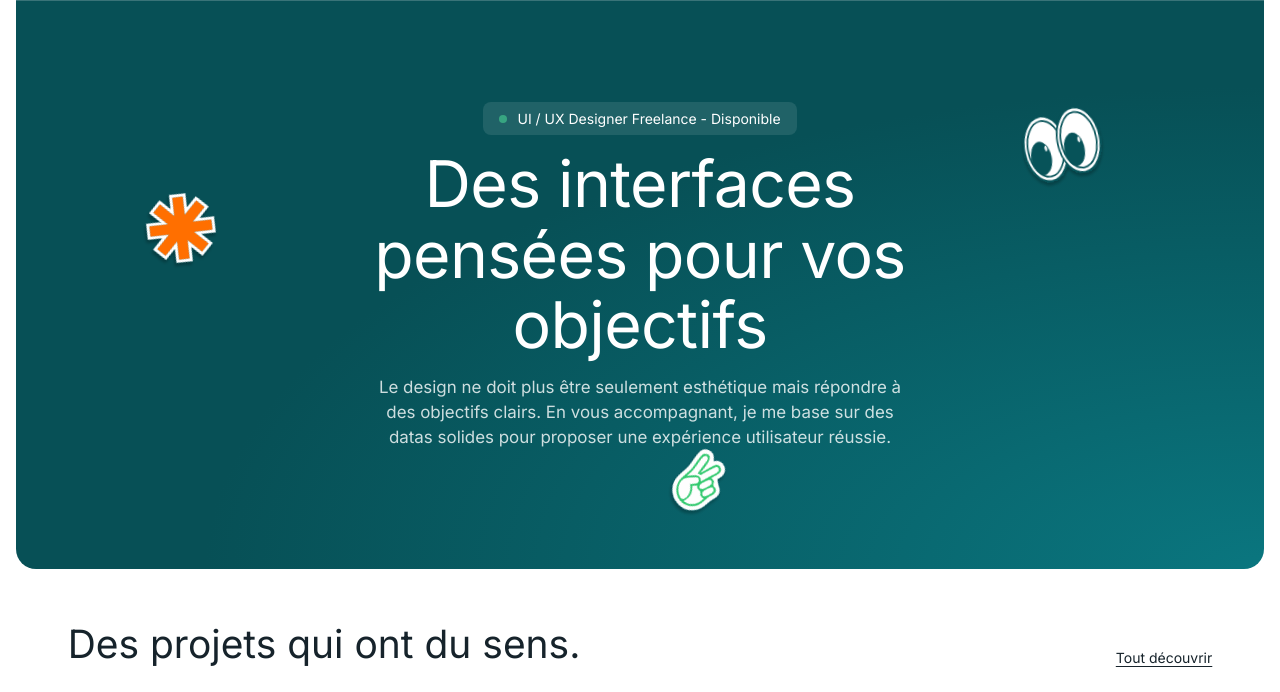
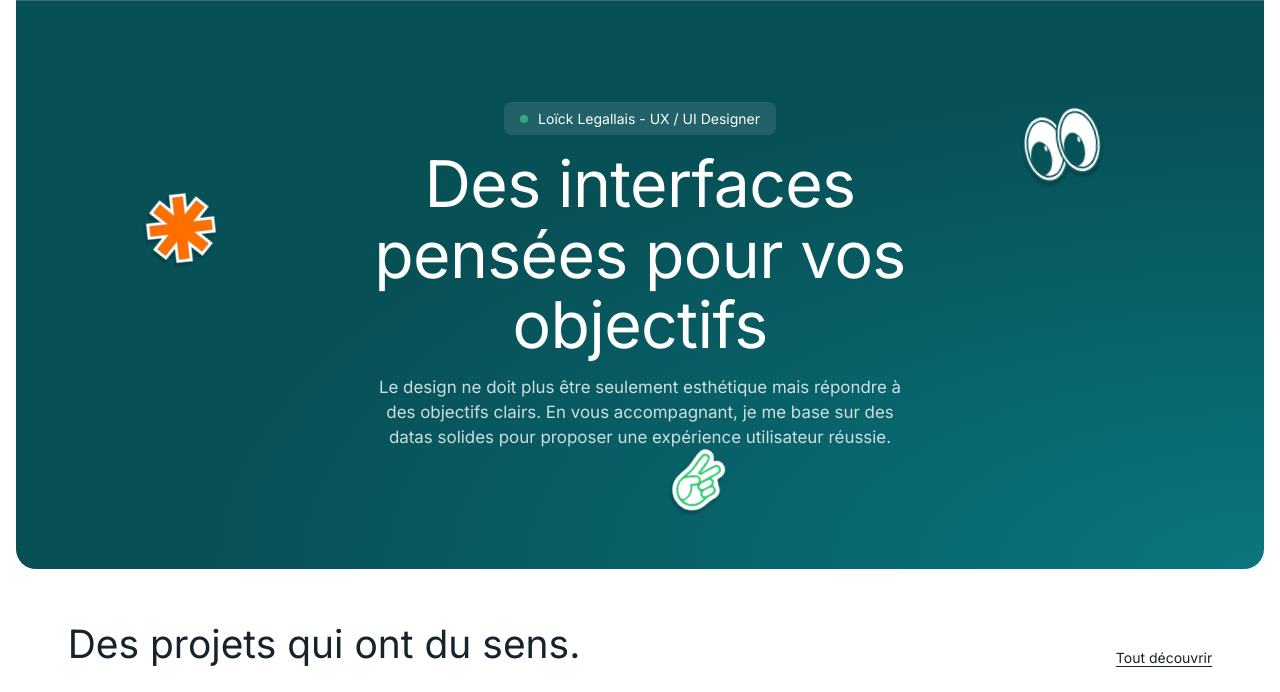
Before and after one commit to Kilowgrame/loick-portfolio, an Astro site: page / in a window 1280 px wide. Shown: the part 108-800 px from the top of the page. Built offline with nearby package versions, Linux system fonts and the light colour scheme; Astro itself is replaced by a stand-in of ours.

Commit message:
Update index.astro

```diff
--- a/src/pages/index.astro
+++ b/src/pages/index.astro
@@ -60,7 +60,7 @@ const ressources = [
       <div class="hero-content">
         <div class="hero-badge">
           <span class="hero-badge-dot" aria-hidden="true"></span>
-          UI / UX Designer Freelance - Disponible
+          Loïck Legallais - UX / UI Designer
         </div>
         <h1 class="hero-title">Des interfaces pensées pour vos objectifs</h1>
         <p class="hero-subtitle">Le design ne doit plus être seulement esthétique mais répondre à des objectifs clairs. En vous accompagnant, je me base sur des datas solides pour proposer une expérience utilisateur réussie.</p>
```
